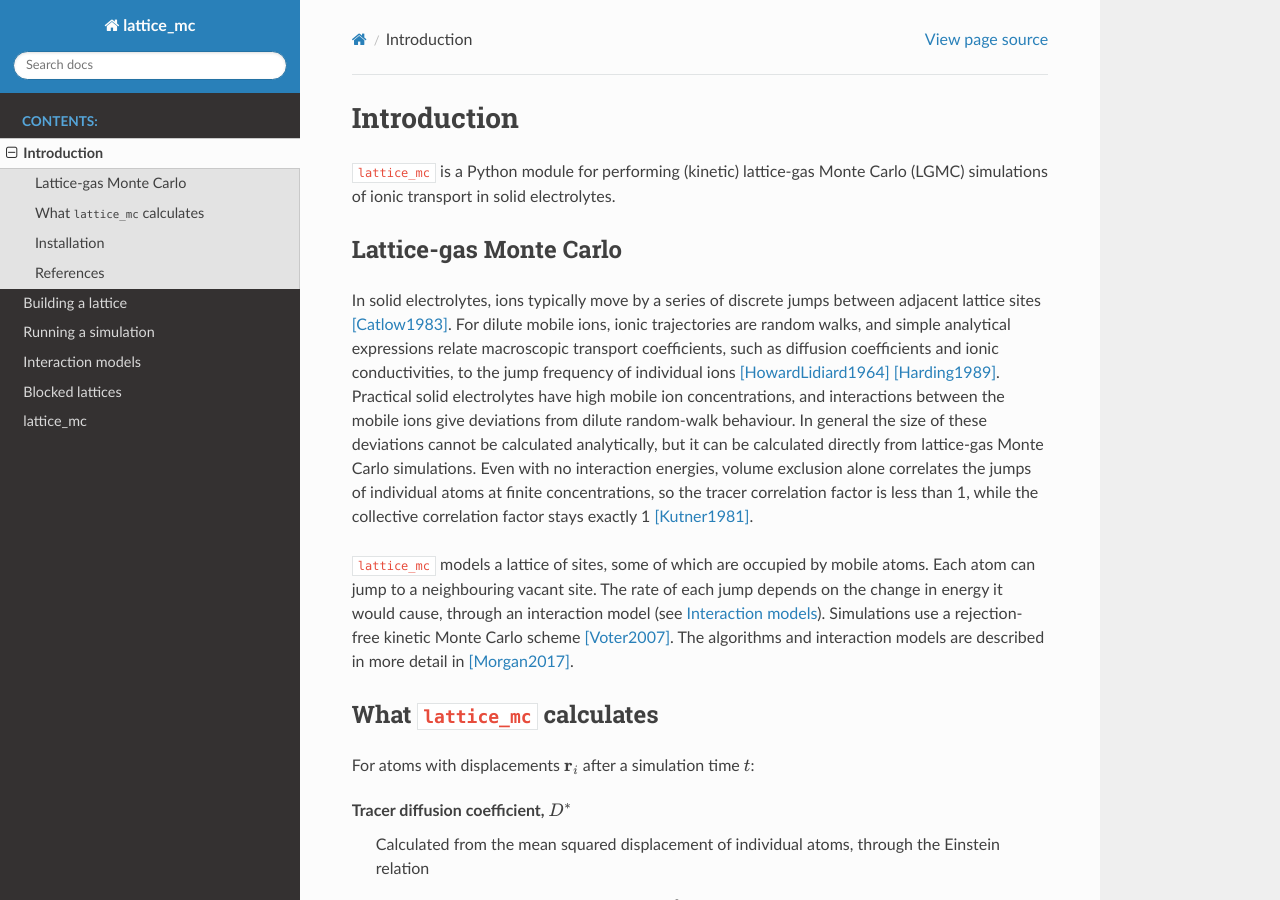
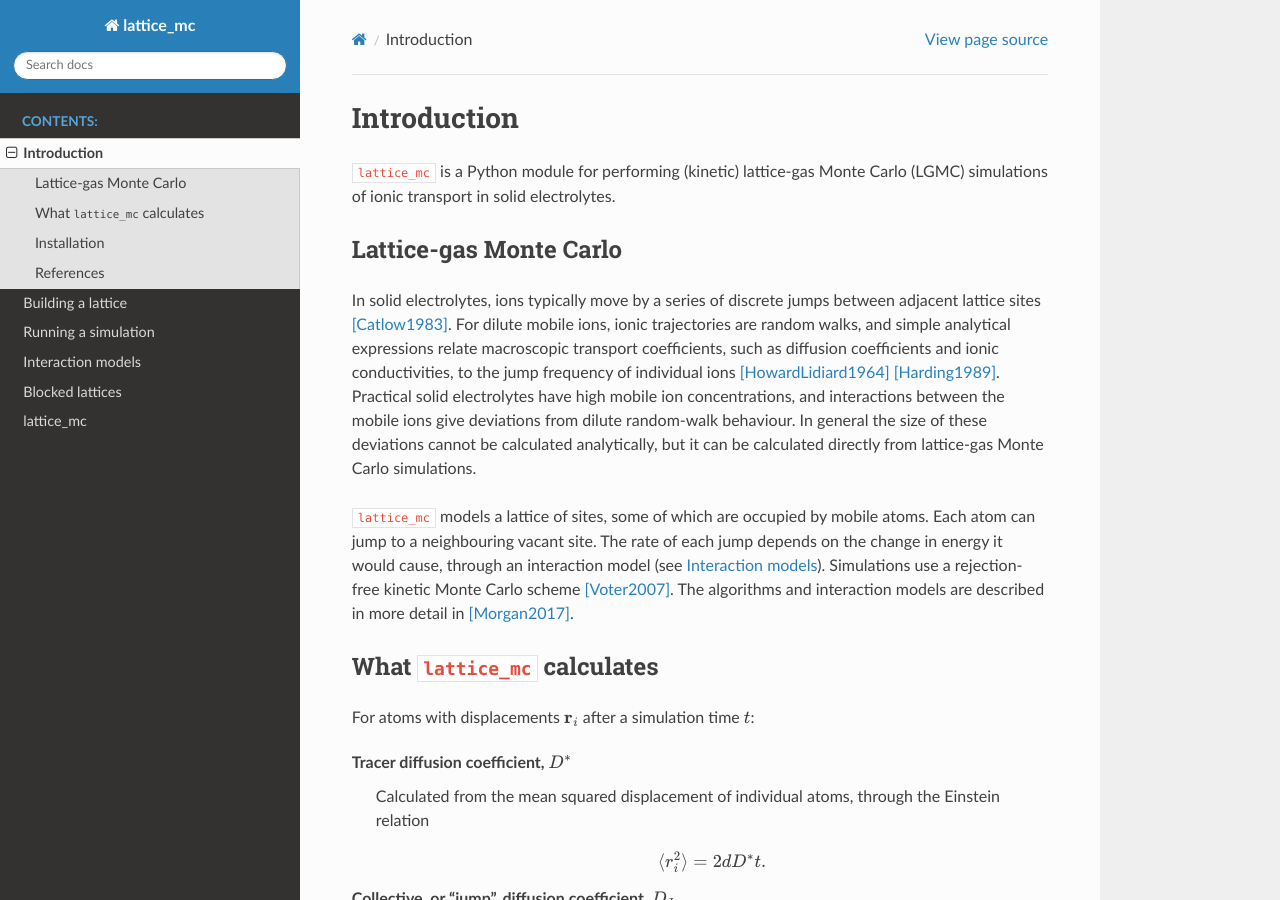
Before and after one commit to bjmorgan/lattice_mc, a Sphinx documentation site: the page built from docs/source/introduction.rst, in a window 1280 px wide and 900 px high. Built offline with Sphinx 7.4.7 and the Read the Docs theme 3.1.0, drawn with Linux system fonts in a browser that asks for light colours; some of the changed text lies outside the part shown.

Commit message:
Keep the user guide introduction to what the code calculates

```diff
--- a/docs/source/introduction.rst
+++ b/docs/source/introduction.rst
@@ -15,10 +15,7 @@ frequency of individual ions [HowardLidiard1964]_ [Harding1989]_. Practical soli
 electrolytes have high mobile ion concentrations, and interactions between the
 mobile ions give deviations from dilute random-walk behaviour. In general the size
 of these deviations cannot be calculated analytically, but it can be calculated
-directly from lattice-gas Monte Carlo simulations. Even with no interaction energies,
-volume exclusion alone correlates the jumps of individual atoms at finite
-concentrations, so the tracer correlation factor is less than 1, while the
-collective correlation factor stays exactly 1 [Kutner1981]_.
+directly from lattice-gas Monte Carlo simulations.
 
 ``lattice_mc`` models a lattice of sites, some of which are occupied by mobile atoms.
 Each atom can jump to a neighbouring vacant site. The rate of each jump depends on
@@ -100,9 +97,6 @@ References
 .. [Murch1982] G. E. Murch, *Solid State Ionics* **7**, 177 (1982).
    https://doi.org/10.1016/0167-2738(82)90050-9
 
-.. [Kutner1981] R. Kutner, *Phys. Lett. A* **81**, 239 (1981).
-   https://doi.org/10.1016/0375-9601(81)90251-6
-
 .. [Voter2007] A. F. Voter, Introduction to the Kinetic Monte Carlo Method, in
    *Radiation Effects in Solids*, ed. K. E. Sickafus *et al.*, Springer (2007).
    https://doi.org/10.1007/978-1-4020-5295-8_1
```
